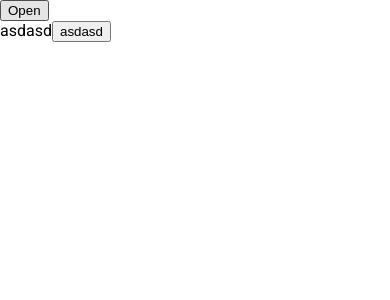
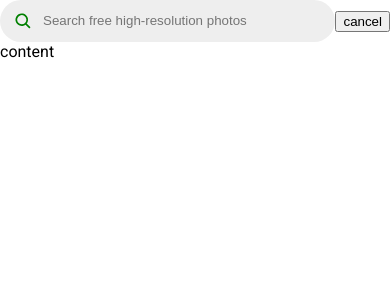
Before and after one commit to yerassylad/uns-clone, a React (Create React App) app: page / in a window 390 px wide. Both pictures are taken after a click on the icon 294 px from the left and 37 px from the top of the page. Shown: the top 300 px of the page. Built offline with nearby package versions, Linux system fonts and the light colour scheme.

Commit message:
mobile header layout

```diff
--- a/src/App.js
+++ b/src/App.js
@@ -56,7 +56,7 @@ export class App extends Component {
       <Fragment>
         <Header />
         <Content />
-        <MobileHeader />
+        <div>content</div>
       </Fragment>
     );
   }
--- a/src/components/Main/Header/index.js
+++ b/src/components/Main/Header/index.js
@@ -2,7 +2,7 @@ import React, { Component, Fragment } from "react";
 import { connect } from "react-redux";
 import DesktopHeader from "./DesktopHeader";
 import LaptopHeader from "./LaptopHeader";
-import MobileHeader from "./MobileHeader";
+import MobileHeader from '../../Mobile/MobileHeader'
 
 export class Header extends Component {
   render() {
--- a/src/components/Mobile/MobileHeader/MobileHeaderSearchBar.js
+++ b/src/components/Mobile/MobileHeader/MobileHeaderSearchBar.js
@@ -1,4 +1,6 @@
-import React from 'react'
+import React from 'react';
+import Grid from '../../Main/Grid'
+import SearchBar from '../../Main/SearchBar'
 
 const MobileHeaderSearchBar = props => {
     const {onClose} = props;
@@ -7,11 +9,11 @@ const MobileHeaderSearchBar = props => {
         onClose && onClose();
     }
     return (
-        <div>
-            <span>asdasd</span>
-            <span><button onClick={handleCancelButtonClick}>asdasd</button></span>
-        </div>
+        <Grid alignContent="space-between" alignItems="center">
+            <SearchBar />
+            <button onClick={handleCancelButtonClick}>cancel</button>
+        </Grid>
     )
 }
 
-export default MobileHeaderSearchBar
+export default MobileHeaderSearchBar;
```
